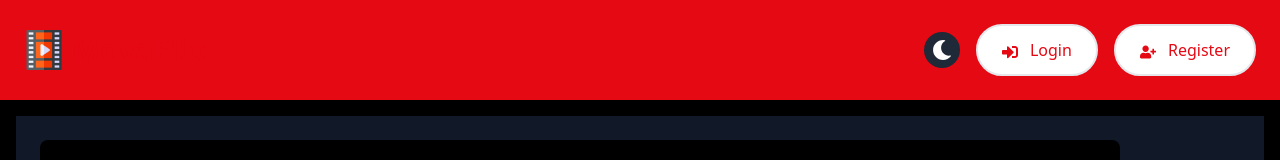
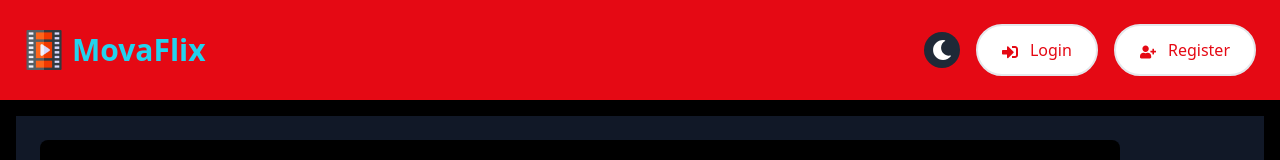
Before and after one commit to MohsinAliJafery/Movies-Management-App, a React (Vite) app in the folder frontend/: page / in a window 1280 px wide. Shown: the top 160 px of the page. Built offline with nearby package versions, Linux system fonts and the light colour scheme; no server answers; the HTML template or start-up script is replaced by a standard one.

Commit message:
Update Navbar.jsx

```diff
--- a/frontend/src/components/Navbar.jsx
+++ b/frontend/src/components/Navbar.jsx
@@ -103,7 +103,7 @@ const Navbar = ({ authToken, setAuthToken }) => {
         <div className="flex items-center space-x-6">
           <Link to="/" className="flex items-center text-3xl font-semibold">
             <img src="/video-icon.png" alt="Logo" className="w-10 h-10 mr-2" />
-            <span className='text-3xl'>MovaFlix</span>
+            <span className='text-3xl text-cyan-400'>MovaFlix</span>
           </Link>
           {isLoggedIn && (
             <Link to="/favorites" className="text-xl font-medium hover:text-gray-200">
```
